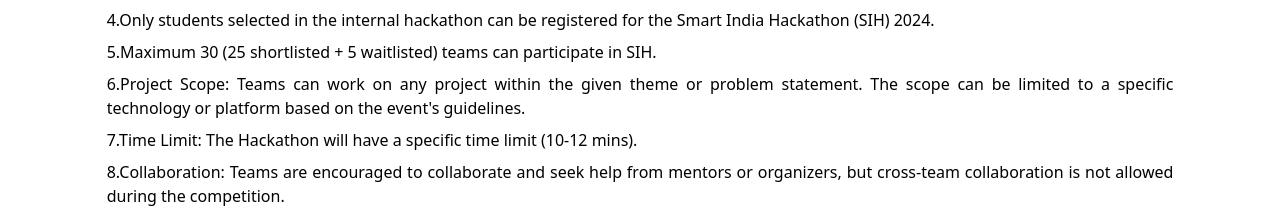
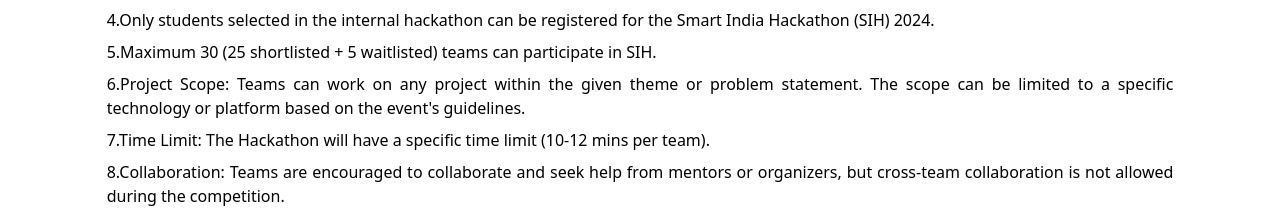
Before and after one commit to MrQuantum2022/todondefined, a React (Vite) app: page / in a window 1280 px wide. Shown: the part 1582-1800 px from the top of the page. Built offline with nearby package versions, Linux system fonts and the light colour scheme.

Commit message:
adjustments

```diff
--- a/src/components/Guidelines.jsx
+++ b/src/components/Guidelines.jsx
@@ -11,7 +11,7 @@
         <span>4.Only students selected in the internal hackathon can be registered for the Smart India Hackathon (SIH) 2024.</span>
         <span>5.Maximum 30 (25 shortlisted + 5 waitlisted) teams can participate in SIH.</span>
         <span>6.Project Scope: Teams can work on any project within the given theme or problem statement. The scope can be limited to a specific technology or platform based on the event's guidelines.</span>
-        <span>7.Time Limit: The Hackathon will have a specific time limit (10-12 mins).</span>
+        <span>7.Time Limit: The Hackathon will have a specific time limit (10-12 mins per team).</span>
         <span>8.Collaboration: Teams are encouraged to collaborate and seek help from mentors or organizers, but cross-team collaboration is not allowed during the competition.</span>
         <span>9.Presentation: Each team will have to present their project to the judging panel. The presentation should demonstrate the functionality and features of the project, as well as any unique or innovative aspects.</span>
         <span>10.Judging Criteria: The judging criteria for the Hackathon will be clearly communicated to the participants before the event. The result by the judge will be final. It may include aspects such as innovation, technical implementation, user experience, scalability, and relevance to the theme.</span>
```
